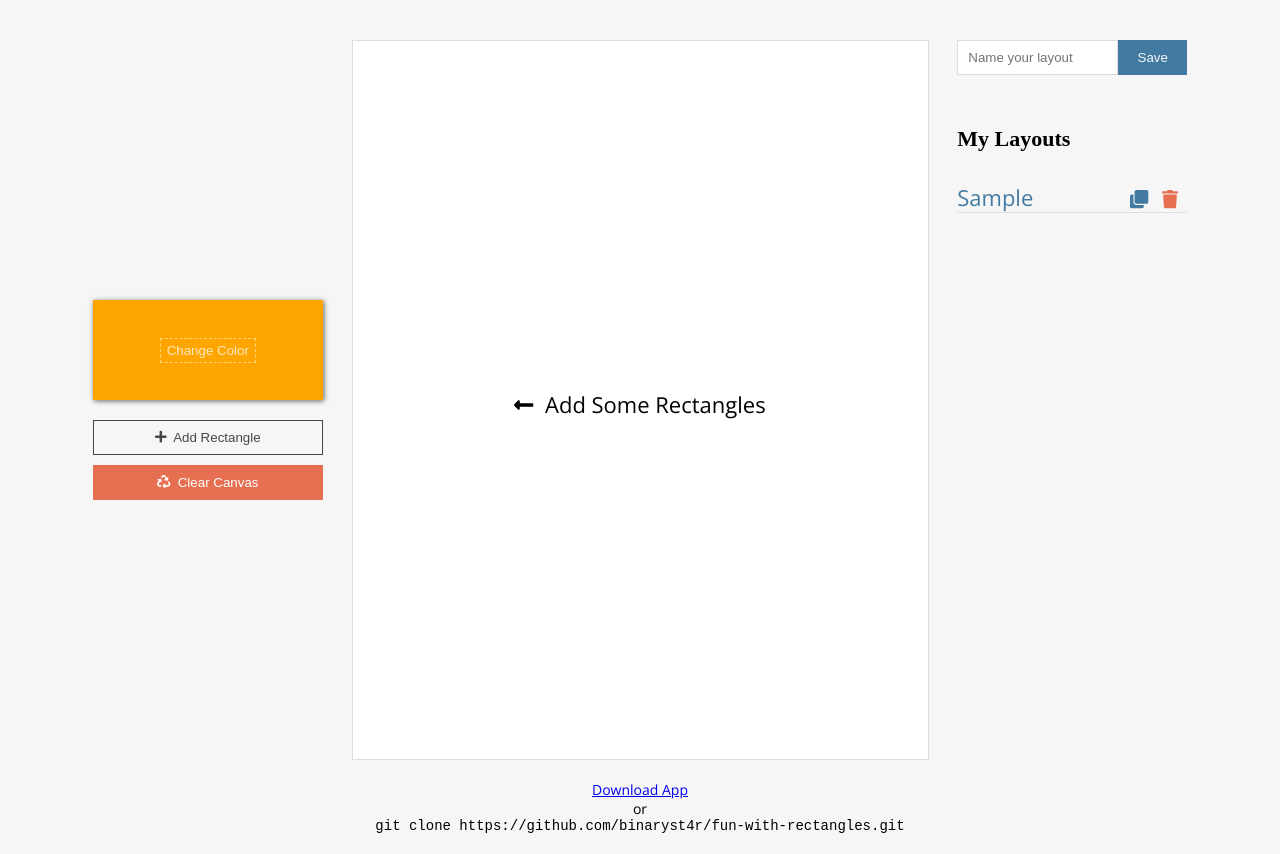
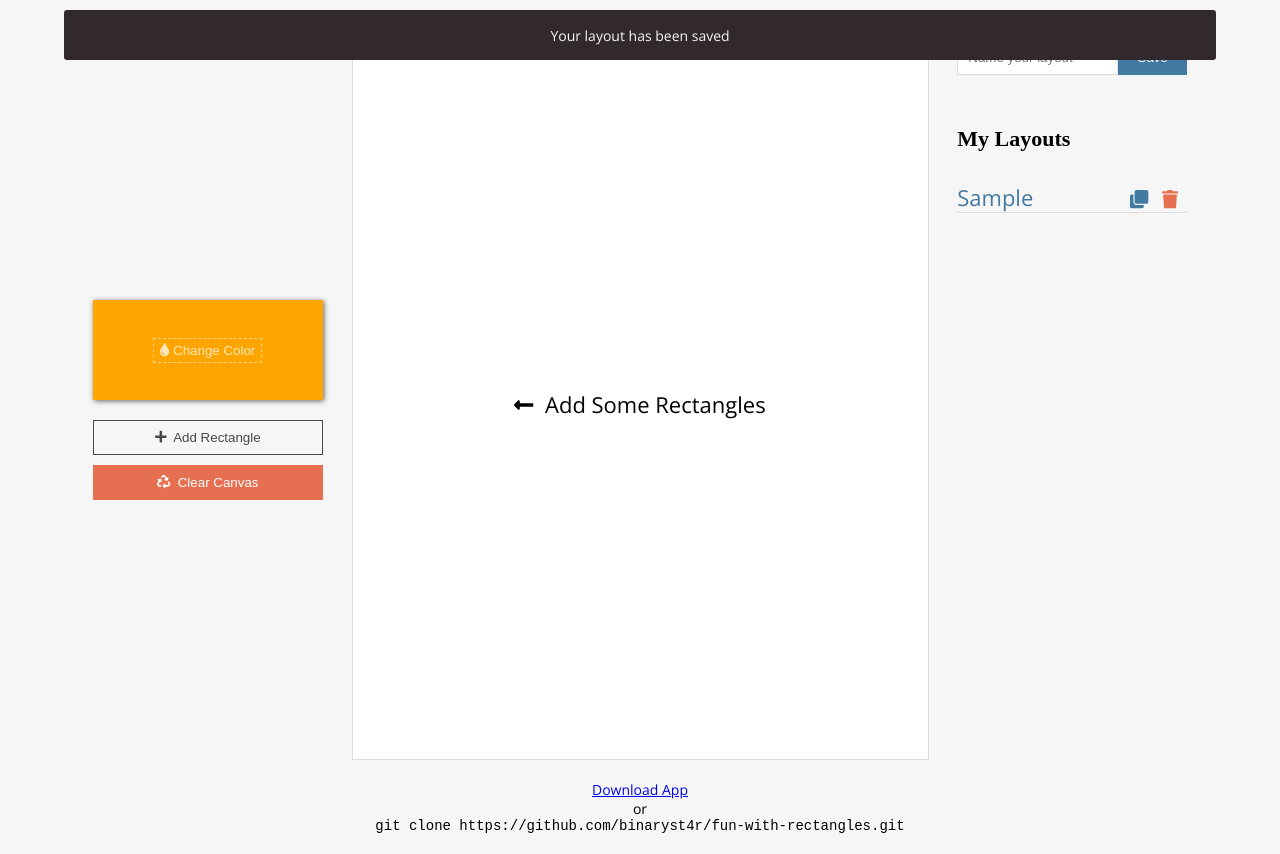
Before and after one commit to binaryst4r/fun-with-rectangles, a React (Create React App) app: page / in a window 1280 px wide. Both pictures are taken after typing "Sample" into the empty fields and a click on the button "Save". Built offline with nearby package versions, Linux system fonts and the light colour scheme; a web font is replaced by a local one.

Commit message:
fix editing and allow for zindex editing

```diff
--- a/src/App.js
+++ b/src/App.js
@@ -12,9 +12,10 @@ class App extends Component {
     rectangles: [],
     savedLayouts: [],
     showColorPicker: false,
-    editingLayout: false,
+    editingLayout: null,
     editingRectangle: null,
-    nameInvalid: false
+    nameInvalid: false,
+    showNotification: false
   }
 
   componentWillMount() {
@@ -43,6 +44,16 @@ class App extends Component {
       editingRectangle: null
     });
   };
+
+  showNotification = (value) => {
+    this.setState({
+      notification: value
+    })
+
+    setTimeout(() => this.setState({
+      notification: false
+    }), 3000)
+  }
 
   clearCanvas = () => {
     this.setState({
@@ -79,25 +90,46 @@ class App extends Component {
       layoutName: ''
     });
 
+    this.showNotification('Your layout has been saved');
+
     localStorage.setItem("layouts", JSON.stringify(newLayouts))
     localStorage.removeItem("layout")
   }
 
   createRectangle = () => {
     const {rectangles, startingHeight, startingWidth, color, x, y} = this.state;
-    let newRectangles = rectangles
+    let newRectangles = rectangles;
+    console.log(newRectangles.length);
     newRectangles.splice(0,0, {
       width: startingWidth,
       height: startingHeight,
       color: color,
       x: Math.random() * (x-startingWidth),
-      y: Math.random() * (y - startingHeight)
-    })
+      y: Math.random() * (y - startingHeight),
+      zIndex: 1
+    });
+
     this.setState({
       rectangles: newRectangles
-    })
+    });
 
-    localStorage.setItem('layout', JSON.stringify(newRectangles))
+    localStorage.setItem('layout', JSON.stringify(newRectangles));
+  }
+
+  moveRectangle = (i, direction) => {
+    let rectangles = this.state.rectangles;
+
+    if (direction === 'up') {
+      rectangles[i].zIndex ++;
+    }
+
+    if (direction === 'down') {
+      rectangles[i].zIndex --;
+    }
+
+    this.setState({
+      rectangles: rectangles
+    });
   }
 
   toggleColorPicker = () => {
@@ -130,7 +162,7 @@ class App extends Component {
       rectangles: selectedLayout.layout,
       editingLayout: index,
       layoutName: selectedLayout.name
-    })
+    });
   }
 
   updateRectangle = (index, payload) => {
@@ -141,7 +173,8 @@ class App extends Component {
       height: payload.height,
       width: payload.width,
       x: payload.x,
-      y: payload.y
+      y: payload.y,
+      zIndex: oldRectangle.zIndex
     })
 
     this.setState({
@@ -170,6 +203,8 @@ class App extends Component {
 
     localStorage.setItem('layout', JSON.stringify(layout.layout))
     localStorage.setItem('layouts', JSON.stringify(this.state.savedLayouts))
+
+    this.showNotification(`You have duplicated ${layout.name}`);
   }
 
   deleteRectangle = (index) => {
@@ -178,6 +213,8 @@ class App extends Component {
     this.setState({
       rectangles: newRectangles
     })
+
+    localStorage.setItem('layout', JSON.stringify(newRectangles))
   }
 
   componentDidMount() {
@@ -196,12 +233,18 @@ class App extends Component {
       nameInvalid,
       showColorPicker,
       layoutName,
-      editingLayout
+      editingLayout,
+      notification
     } = this.state;
 
 
     return (
       <div className="App">
+        {notification ?
+          <div id="notification-bar">
+            {notification}
+          </div>
+        : null }
         <div id="main-content">
           <Builder
             color={color}
@@ -212,6 +255,7 @@ class App extends Component {
             clearCanvas={this.clearCanvas} />
 
           <Canvas
+            moveRectangle={this.moveRectangle}
             deleteRectangle={this.deleteRectangle}
             editRectangle={this.editRectangle}
             editingRectangle={this.state.editingRectangle}
@@ -232,7 +276,7 @@ class App extends Component {
         <div id="bottom-links">
           <a
             id="download-button"
-            href="/images/myw3schoolsimage.jpg"
+            href="https://s3.us-east-2.amazonaws.com/lvg/fun-with-rectangles.zip"
             download>
             Download App
           </a>
--- a/src/components/builder.jsx
+++ b/src/components/builder.jsx
@@ -22,7 +22,7 @@ export class Builder extends Component {
             <button
               onClick={() => toggleColorPicker()}
               className="btn-outline">
-              Change Color
+              <i className="fas fa-tint"/> Change Color
             </button>
           </div>
           {showColorPicker ?
--- a/src/components/canvas.jsx
+++ b/src/components/canvas.jsx
@@ -8,7 +8,8 @@ class Canvas extends Component {
       updateRectangle,
       editRectangle,
       editingRectangle,
-      deleteRectangle
+      deleteRectangle,
+      moveRectangle
     } = this.props;
 
     return (
@@ -39,21 +40,29 @@ class Canvas extends Component {
             }}
             position={{x: rectangle.x, y: rectangle.y}}
             style={{
-              border: editingRectangle === i ? '3px solid green': '3px dashed #fff',
+              border: editingRectangle === i ? '3px solid green': `none`,
               fontSize: '14px',
               position: 'absolute',
               backgroundColor: rectangle.color,
               display: 'flex',
               alignItems: 'center',
               justifyContent: 'center',
-              color: 'rgba(255,255,255, 0.5)'
+              color: 'rgba(255,255,255, 0.5)',
+              zIndex: rectangle.zIndex
             }}>
+            <div style={{display: 'flex', flexDirection: 'column', alignItems: 'center'}}>
               <a
-              alt="hey"
+                className="move"
+                onClick={() => moveRectangle(i, 'up')}
+                role="button">
+                <i className="fas fa-arrow-up"/>
+              </a>
+              <div>
+                <a
                   className="edit-rectangle"
                   onClick={() => editRectangle(i)}
                   role="button">
-              <i className="fas fa-edit"/>
+                  <i className="fas fa-tint"/>
                 </a>
 
                 <a
@@ -62,6 +71,14 @@ class Canvas extends Component {
                   role="button">
                   <i className="fas fa-times"/>
                 </a>
+              </div>
+              <a
+                className="move"
+                onClick={() => moveRectangle(i, 'down')}
+                role="button">
+                <i className="fas fa-arrow-down"/>
+              </a>
+            </div>
           </Rnd>
         ))
         :
--- a/src/components/saved-layouts.jsx
+++ b/src/components/saved-layouts.jsx
@@ -30,7 +30,7 @@ export class SavedLayouts extends Component {
         </div>
         <ul id="layout-list">
           <h4>
-            {editingLayout ? `Editing ${layoutName}` : 'My Layouts'}
+            {editingLayout != null ? `Editing ${layoutName}` : 'My Layouts'}
           </h4>
           {savedLayouts.length ? savedLayouts.map((layout, i) => (
             <li
--- a/src/index.css
+++ b/src/index.css
@@ -15,6 +15,21 @@ h1, h2, h3, h4 {
   display: flex;
   flex-direction: column;
   align-items: center;
+}
+
+#notification-bar {
+  position: absolute;
+  top: 10px;
+  width: 90%;
+  height: 50px;
+  font-size: 14px;
+  color: #f6f6f6;
+  background-color: #32292f;
+  border-radius: 3px;
+  display: flex;
+  align-items: center;
+  justify-content: center;
+  z-index: 2018;
 }
 
 #main-content {
@@ -184,6 +199,10 @@ a.edit-rectangle:hover, a.delete-rectangle:hover {
   color: #fff;
 }
 
+a.move {
+  cursor: pointer;
+}
+
 
 #bottom-links {
   display: flex;
```
Lines whose indentation alone changed are shown as unchanged.
